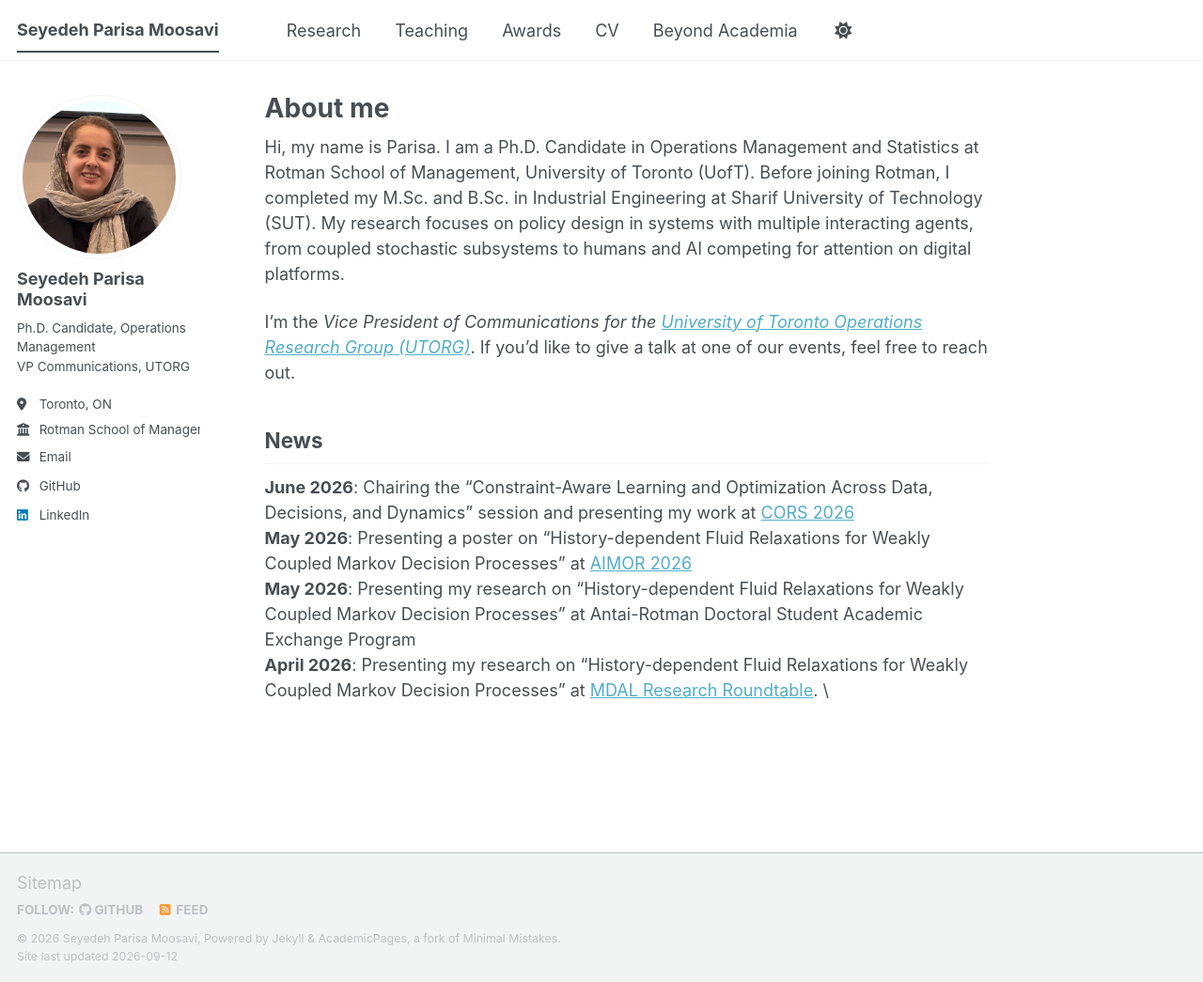
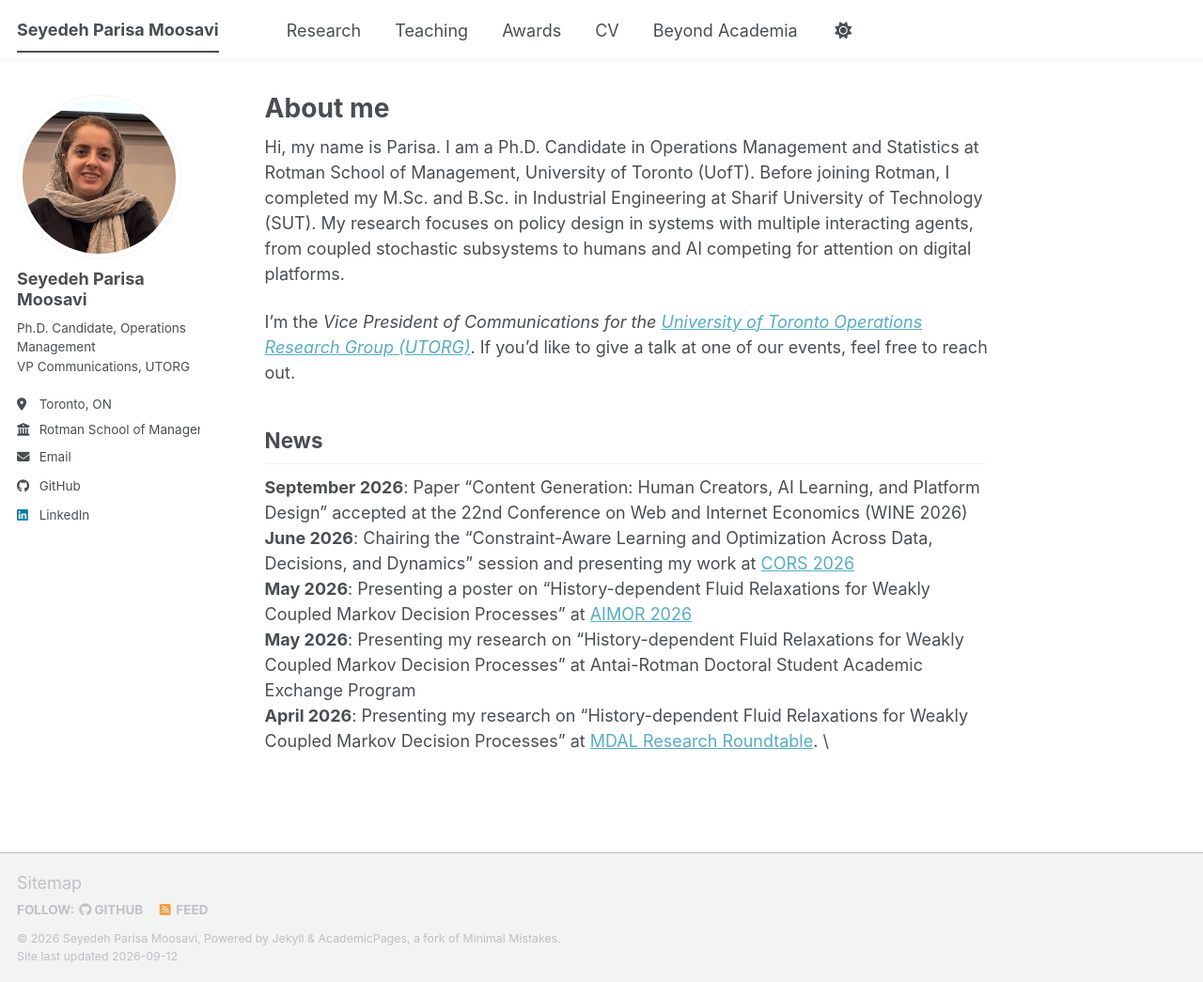
Before and after one commit to parisamsv/parisamsv.github.io, a Jekyll site: the page built from _pages/about.md, in a window 1280 px wide and 1045 px high. Shown: the whole window at 94% size. Built offline with Jekyll 4.4.1, drawn with Linux system fonts in a browser that asks for light colours; a script bundle is joined from its source files by our own code; library files that are not in the unit come from our copies.

Commit message:
Update news section with recent achievements
Added recent news updates regarding accepted papers and presentations.

```diff
--- a/_pages/about.md
+++ b/_pages/about.md
@@ -15,6 +15,7 @@ I’m the _Vice President of Communications for the [University of Toronto Opera
 
 
 ## News
+**September 2026**: Paper "Content Generation: Human Creators, AI Learning, and Platform Design" accepted at the 22nd Conference on Web and Internet Economics (WINE 2026)
 **June 2026**: Chairing the "Constraint-Aware Learning and Optimization Across Data, Decisions, and Dynamics" session and presenting my work at [CORS 2026](https://site.pheedloop.com/event/cors2026/home) \
 **May 2026**: Presenting a poster on "History-dependent Fluid Relaxations for Weakly Coupled Markov Decision Processes" at [AIMOR 2026](https://haskayne.ucalgary.ca/aimor) \
 **May 2026**: Presenting my research on "History-dependent Fluid Relaxations for Weakly Coupled Markov Decision Processes" at Antai-Rotman Doctoral Student Academic Exchange Program \
```
